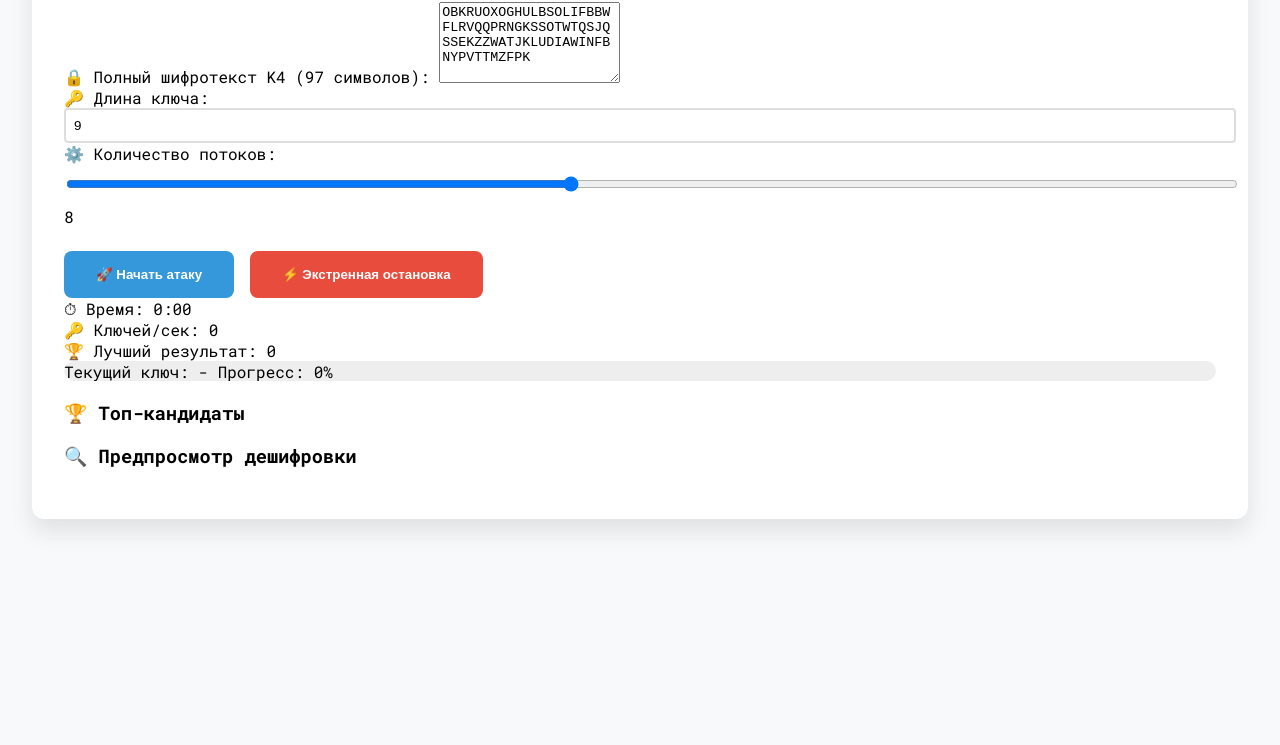
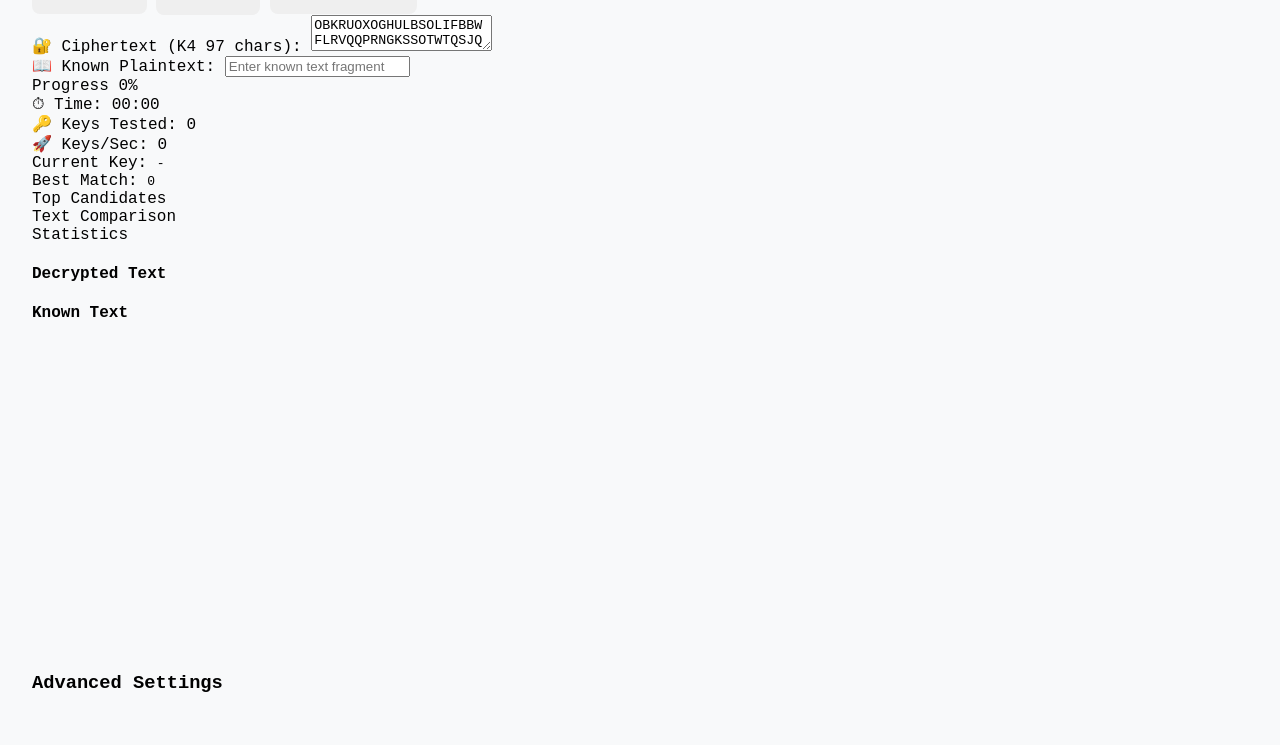
Before and after one commit to AleksMG/K4Analizer, a plain HTML site: page index.html in a window 1280 px wide. Shown: the part 148-893 px from the top of the page. Before the commit the page ends 800 px from the top, so only its background shows below. Drawn offline with nearby package versions, Linux system fonts and the light colour scheme.

Commit message:
Update index.html

```diff
--- a/index.html
+++ b/index.html
@@ -3,114 +3,128 @@
 <head>
     <meta charset="UTF-8">
     <meta name="viewport" content="width=device-width, initial-scale=1.0">
-    <title>Kryptos K4 Ultimate Decryptor</title>
+    <title>Kryptos K4 Full Spectrum Analyzer</title>
     <link rel="stylesheet" href="styles.css">
-    <link href="https://fonts.googleapis.com/css2?family=Roboto+Mono:wght@400;700&display=swap" rel="stylesheet">
 </head>
 <body>
-    <div class="container">
-        <!-- Заголовок -->
-        <header class="header">
-            <h1>🛠️ Kryptos K4 Professional Cracker</h1>
+    <div class="main-container">
+        <!-- Header Section -->
+        <header class="app-header">
+            <h1>🕵️ Kryptos K4 Professional Analysis Suite</h1>
+            <div class="runtime-controls">
+                <button id="mainStartBtn" class="control-btn">▶️ Start</button>
+                <button id="mainStopBtn" class="control-btn danger">⏹ Stop</button>
+                <button id="advancedMenuBtn" class="control-btn">⚙️ Advanced</button>
+            </div>
         </header>
 
-        <!-- Панель управления -->
-        <section class="control-section">
-            <div class="cipher-input">
-                <label for="ciphertext">🔒 Полный шифротекст K4 (97 символов):</label>
-                <textarea
-                    id="ciphertext"
-                    rows="5"
-                    spellcheck="false"
-                    placeholder="Вставьте шифротекст здесь..."
-                >OBKRUOXOGHULBSOLIFBBWFLRVQQPRNGKSSOTWTQSJQSSEKZZWATJKLUDIAWINFBNYPVTTMZFPK</textarea>
+        <!-- Main Content -->
+        <div class="workspace">
+            <!-- Cipher Input Panel -->
+            <div class="input-panel">
+                <div class="cipher-input">
+                    <label>🔐 Ciphertext (K4 97 chars):</label>
+                    <textarea id="ciphertext" spellcheck="false">OBKRUOXOGHULBSOLIFBBWFLRVQQPRNGKSSOTWTQSJQSSEKZZWATJKLUDIAWINFBNYPVTTMZFPK</textarea>
+                </div>
+
+                <div class="known-text-input">
+                    <label>📖 Known Plaintext:</label>
+                    <input type="text" id="knownText" placeholder="Enter known text fragment">
+                </div>
             </div>
 
-            <div class="settings-grid">
-                <!-- Настройки ключа -->
-                <div class="setting">
-                    <label for="keyLength">🔑 Длина ключа:</label>
-                    <input
-                        type="number"
-                        id="keyLength"
-                        min="4"
-                        max="12"
-                        value="9"
-                        class="num-input"
-                    >
+            <!-- Analysis Dashboard -->
+            <div class="dashboard">
+                <!-- Progress Visualization -->
+                <div class="progress-section">
+                    <div class="progress-header">
+                        <span>Progress</span>
+                        <span id="progressPercent">0%</span>
+                    </div>
+                    <div class="progress-bar-container">
+                        <div class="progress-bar" id="mainProgressBar"></div>
+                    </div>
+                    <div class="progress-stats">
+                        <div class="stat-item">
+                            <span>⏱ Time:</span>
+                            <span id="elapsedTime">00:00</span>
+                        </div>
+                        <div class="stat-item">
+                            <span>🔑 Keys Tested:</span>
+                            <span id="keysTested">0</span>
+                        </div>
+                        <div class="stat-item">
+                            <span>🚀 Keys/Sec:</span>
+                            <span id="keysPerSec">0</span>
+                        </div>
+                    </div>
                 </div>
 
-                <!-- Настройки воркеров -->
-                <div class="setting">
-                    <label for="workers">⚙️ Количество потоков:</label>
-                    <div class="slider-container">
-                        <input
-                            type="range"
-                            id="workers"
-                            min="2"
-                            max="16"
-                            value="8"
-                            class="range-input"
-                        >
-                        <span id="workersValue" class="range-value">8</span>
+                <!-- Live Analysis -->
+                <div class="live-analysis">
+                    <div class="current-key">
+                        <span>Current Key:</span>
+                        <code id="currentKey">-</code>
+                    </div>
+                    <div class="best-match">
+                        <span>Best Match:</span>
+                        <code id="bestMatchScore">0</code>
                     </div>
                 </div>
             </div>
 
-            <!-- Кнопки управления -->
-            <div class="action-buttons">
-                <button id="startBtn" class="btn primary">
-                    🚀 Начать атаку
-                </button>
-                <button id="stopBtn" class="btn danger">
-                    ⚡ Экстренная остановка
-                </button>
+            <!-- Results Tabs -->
+            <div class="results-tabs">
+                <div class="tab active" data-tab="candidates">Top Candidates</div>
+                <div class="tab" data-tab="comparison">Text Comparison</div>
+                <div class="tab" data-tab="stats">Statistics</div>
             </div>
-        </section>
 
-        <!-- Статистика в реальном времени -->
-        <section class="stats-section">
-            <div class="metrics">
-                <div class="metric">
-                    <span class="label">⏱ Время:</span>
-                    <span id="elapsedTime" class="value">0:00</span>
+            <!-- Results Containers -->
+            <div class="results-container">
+                <!-- Top Candidates -->
+                <div class="results-content active" id="candidatesTab">
+                    <div class="result-list" id="topCandidates"></div>
                 </div>
-                <div class="metric">
-                    <span class="label">🔑 Ключей/сек:</span>
-                    <span id="keysPerSec" class="value">0</span>
+
+                <!-- Text Comparison -->
+                <div class="results-content" id="comparisonTab">
+                    <div class="comparison-wrapper">
+                        <div class="text-block">
+                            <h4>Decrypted Text</h4>
+                            <div id="decryptedPreview" class="preview-area"></div>
+                        </div>
+                        <div class="text-block">
+                            <h4>Known Text</h4>
+                            <div id="knownTextPreview" class="preview-area"></div>
+                        </div>
+                    </div>
                 </div>
-                <div class="metric">
-                    <span class="label">🏆 Лучший результат:</span>
-                    <span id="bestScore" class="value">0</span>
+
+                <!-- Statistics -->
+                <div class="results-content" id="statsTab">
+                    <div class="charts">
+                        <div class="chart-container">
+                            <canvas id="frequencyChart"></canvas>
+                        </div>
+                        <div class="chart-container">
+                            <canvas id="entropyChart"></canvas>
+                        </div>
+                    </div>
                 </div>
             </div>
+        </div>
 
-            <!-- Прогресс-бар -->
-            <div class="progress-container">
-                <div class="progress-labels">
-                    <span>Текущий ключ: <span id="currentKey">-</span></span>
-                    <span>Прогресс: <span id="progressPercent">0%</span></span>
-                </div>
-                <div class="progress-bar">
-                    <div class="progress-fill" id="progressFill"></div>
-                </div>
+        <!-- Advanced Settings Modal -->
+        <div class="modal" id="advancedSettings">
+            <div class="modal-content">
+                <h3>Advanced Settings</h3>
+                <!-- Содержимое настроек -->
             </div>
-        </section>
-
-        <!-- Результаты -->
-        <section class="results-section">
-            <div class="results-column">
-                <h3>🏆 Топ-кандидаты</h3>
-                <div id="topResults" class="results-list"></div>
-            </div>
-
-            <div class="results-column">
-                <h3>🔍 Предпросмотр дешифровки</h3>
-                <div id="livePreview" class="preview-box"></div>
-            </div>
-        </section>
+        </div>
     </div>
 
+    <script src="https://cdn.jsdelivr.net/npm/chart.js"></script>
     <script src="app.js"></script>
 </body>
 </html>
```
